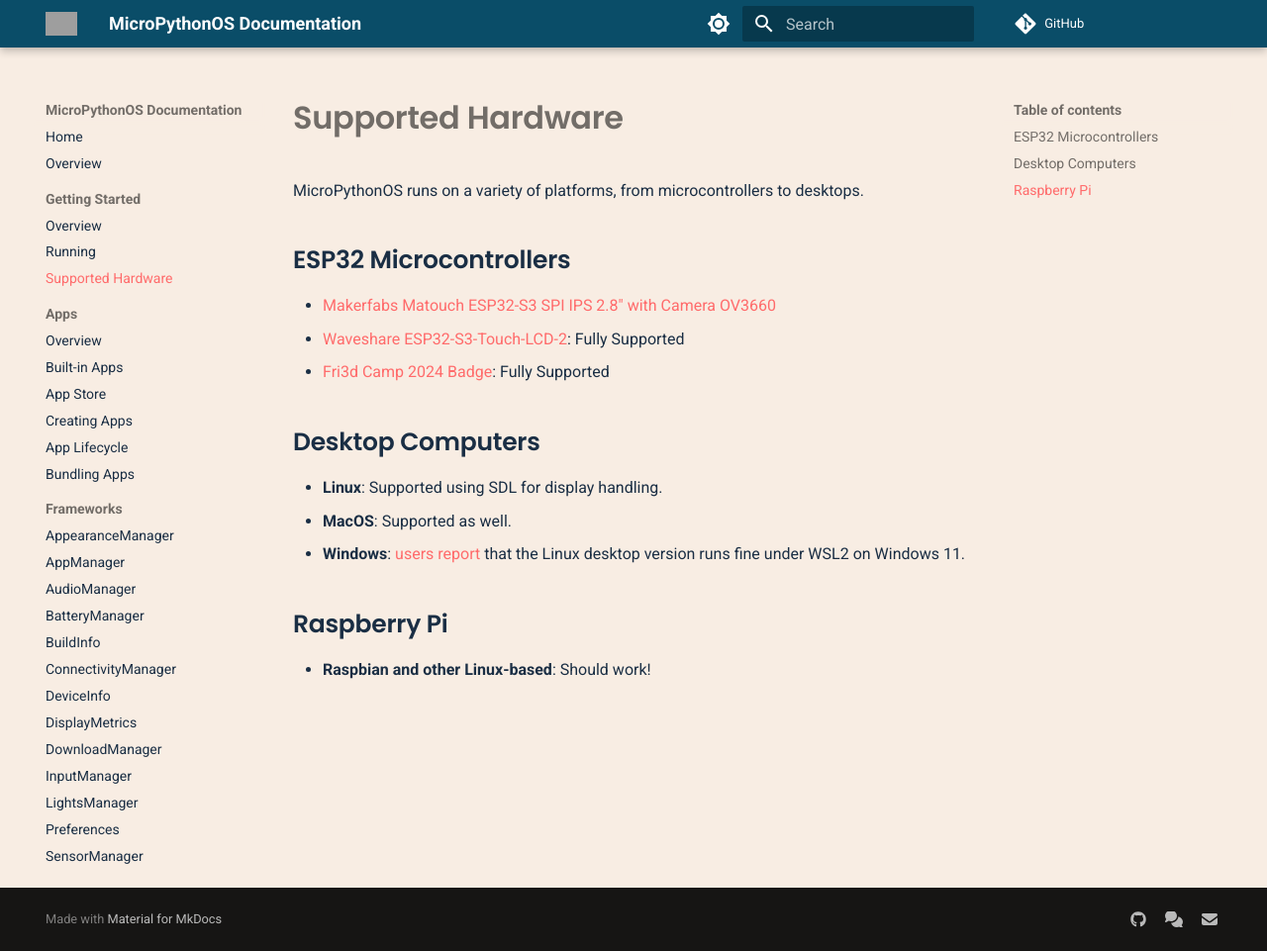
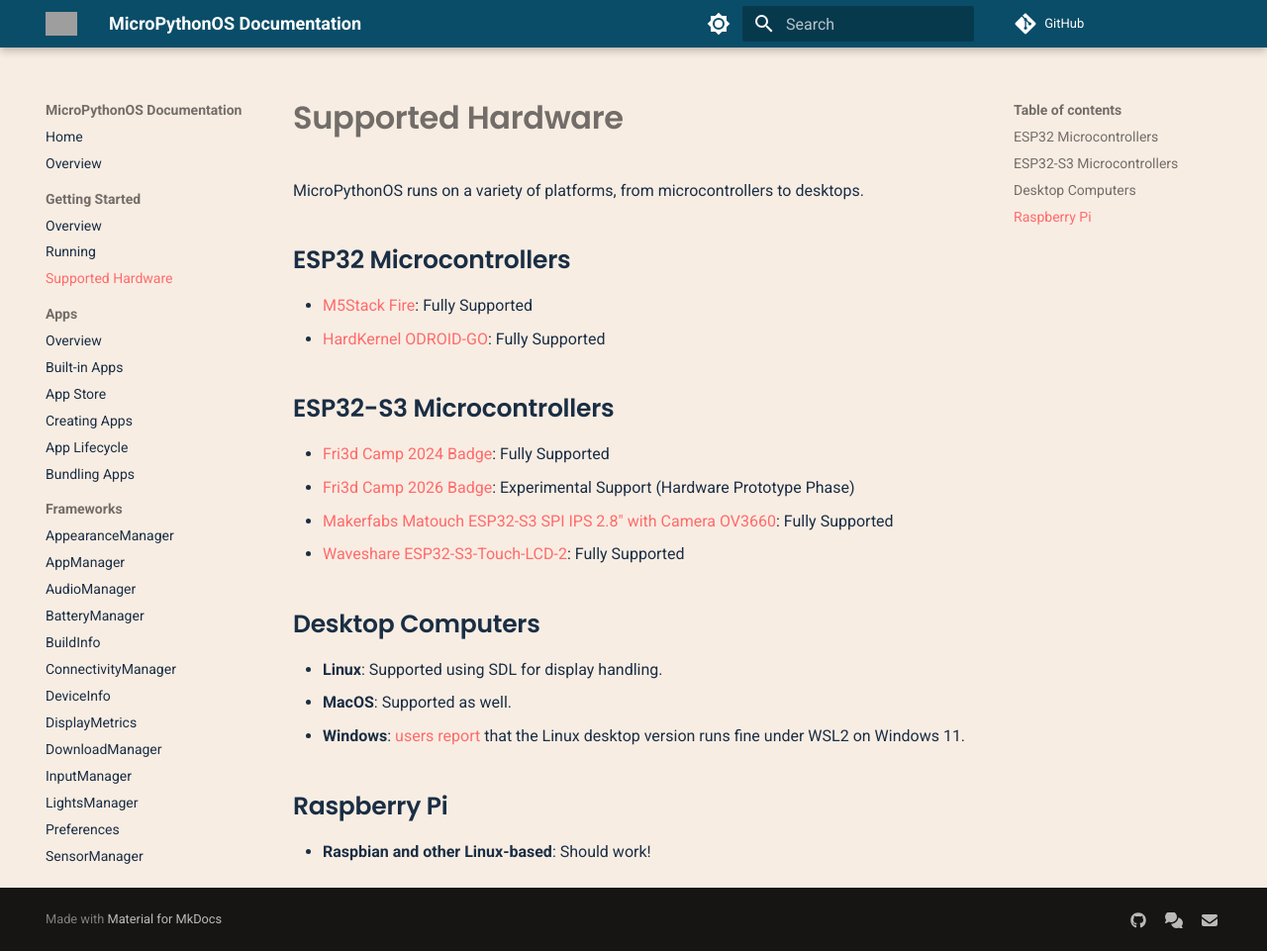
Before and after one commit to MicroPythonOS/docs, an MkDocs documentation site: the page built from docs/getting-started/supported-hardware.md, in a window 1280 px wide and 961 px high. Shown: the whole window at 99% size. Built offline with MkDocs 1.6.1 and Material for MkDocs 9.7.7, drawn with Linux system fonts in a browser that asks for light colours; comment, search, counter and statistics services are not loaded; grey boxes are pictures that could not be loaded.

Commit message:
Update Supported Hardware

```diff
--- a/docs/getting-started/supported-hardware.md
+++ b/docs/getting-started/supported-hardware.md
@@ -4,9 +4,15 @@
 
 ## ESP32 Microcontrollers
 
-- [Makerfabs Matouch ESP32-S3 SPI IPS 2.8" with Camera OV3660](https://www.makerfabs.com/matouch-esp32-s3-spi-ips-2-8-with-camera-ov3660.html)
+- [M5Stack Fire](https://docs.m5stack.com/en/core/fire): Fully Supported
+- [HardKernel ODROID-GO](https://wiki.odroid.com/odroid_go/odroid_go): Fully Supported
+
+## ESP32-S3 Microcontrollers
+
+- [Fri3d Camp 2024 Badge](https://fri3d.be/badge/2024/): Fully Supported
+- [Fri3d Camp 2026 Badge](https://fri3d.be/badge/2026/): Experimental Support (Hardware Prototype Phase)
+- [Makerfabs Matouch ESP32-S3 SPI IPS 2.8" with Camera OV3660](https://www.makerfabs.com/matouch-esp32-s3-spi-ips-2-8-with-camera-ov3660.html): Fully Supported
 - [Waveshare ESP32-S3-Touch-LCD-2](https://www.waveshare.com/wiki/ESP32-S3-Touch-LCD-2): Fully Supported
-- [Fri3d Camp 2024 Badge](https://fri3d.be/badge/2024/): Fully Supported
 
 ## Desktop Computers
 
```
